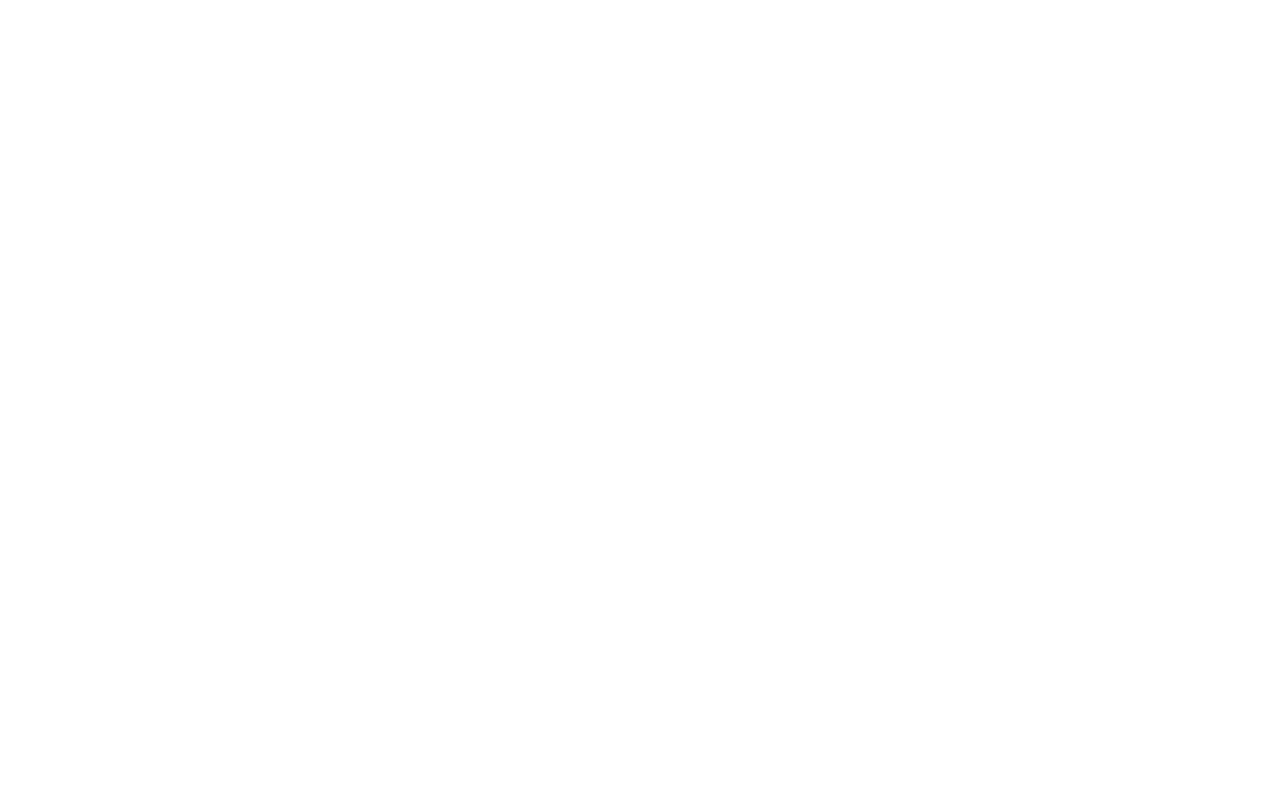
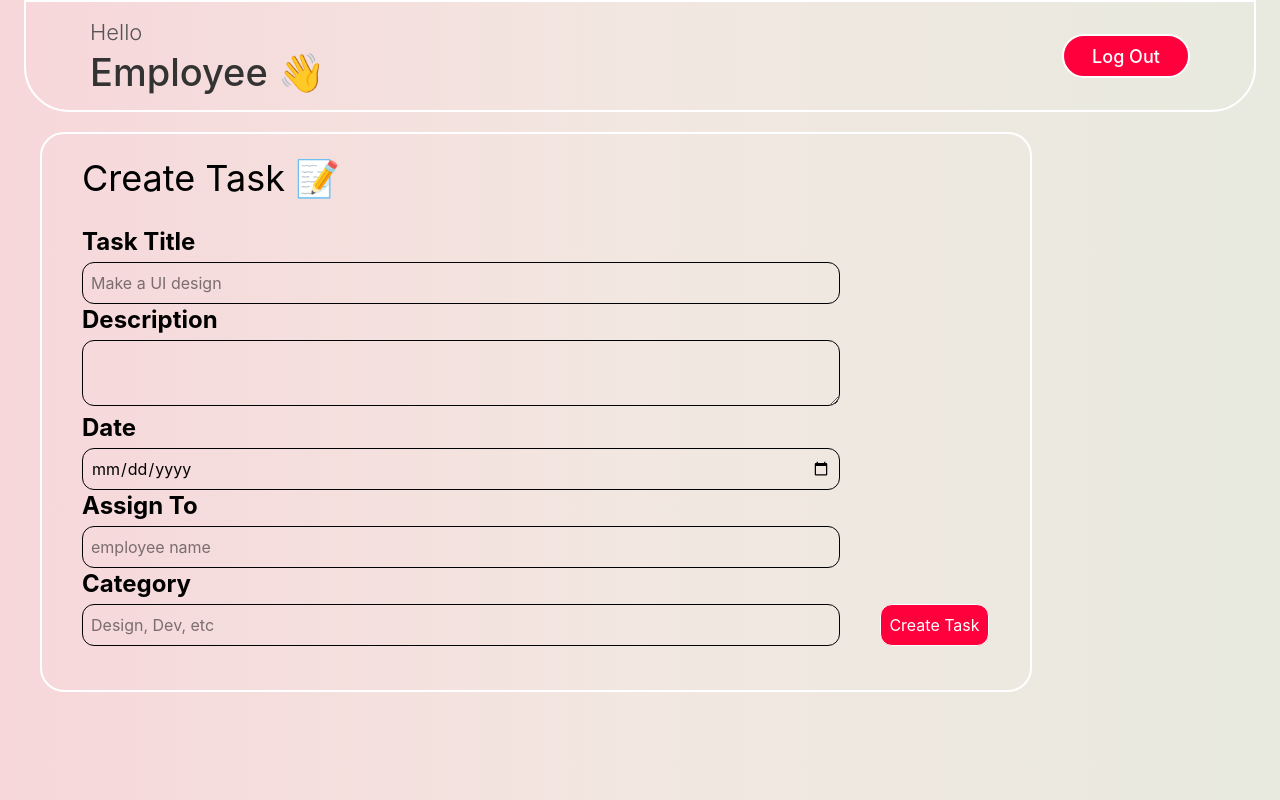
Before and after one commit to RohitSingh403/Employee-Management-System, a React (Vite) app: page / in a window 1280 px wide. Built offline with nearby package versions, Linux system fonts and the light colour scheme.

Commit message:
feat: build admin panel create task Ui

```diff
--- a/src/App.jsx
+++ b/src/App.jsx
@@ -1,5 +1,6 @@
 
 import "./App.css";
+import { AdminDashboard } from "./components/Dashboard/AdminDashboard";
 // import { Login } from "./components/Auth/Login";
 // import { EmployeeDashboard } from "./components/Dashboard/EmployeeDashboard";
 // import { Header } from "./components/Sementic/Header";
@@ -9,6 +10,7 @@
     <div>
       {/* <Login></Login> */}
       {/* <EmployeeDashboard></EmployeeDashboard> */}
+      <AdminDashboard></AdminDashboard>
     </div>
   )
 }
--- a/src/components/Dashboard/AdminDashboard.jsx
+++ b/src/components/Dashboard/AdminDashboard.jsx
@@ -0,0 +1,37 @@
+import { Header } from "../Sementic/Header";
+export const AdminDashboard = function () {
+  return (
+    <div className="h-screen w-full bg-gradient-to-r from-[#f7d7da] via-[#f2e7e1] to-[#e8eadf]">
+      <Header></Header>
+      <div className=" h-140 w-248 border-[2px] border-white rounded-3xl mt-5 pl-10 ml-10 flex flex-col mb-10  ">
+        {/* <div className="flex "> */}
+        <h1 className="text-4xl mb-7 pt-6">Create Task 📝</h1>
+        {/* </div> */}
+        <form>
+          <h3 className="text-2xl font-bold">Task Title</h3>
+          <input
+            className="mt-1 border rounded-xl p-2 w-[80%]"
+            type="text"
+            placeholder="Make a UI design"
+          />
+          <h3 className="text-2xl font-bold">Description</h3>
+          <textarea className="border mt-1 border rounded-xl p-2 w-[80%]" name="" id=""></textarea>
+          <h3 className="text-2xl font-bold">Date</h3>
+          <input
+          className="mt-1 border rounded-xl p-2 w-[80%]"
+           type="date" />
+          <h3 className="text-2xl font-bold">Assign To</h3>
+          <input
+          className="mt-1 border rounded-xl p-2 w-[80%]"
+          type="text" placeholder="employee name" />
+
+          <h3 className="text-2xl font-bold">Category</h3>
+          <input
+          className="mt-1 border rounded-xl p-2 w-[80%]"
+           type="text" placeholder="Design, Dev, etc" />
+          <button className=" ml-10 cursor-pointer border p-2 text-white rounded-xl bg-[#ff003d]">Create Task</button>
+        </form>
+      </div>
+    </div>
+  );
+};
--- a/src/components/Sementic/Header.jsx
+++ b/src/components/Sementic/Header.jsx
@@ -15,7 +15,7 @@
 export const Header = function () {
   return (
     <header className="w-full px-6 ">
-      <div className="h-28 w-full rounded-b-[45px] bg-gradient-to-r from-[#f7d7da] via-[#f2e7e1] to-[#e8eadf] flex items-center justify-between px-16">
+      <div className="h-28 w-full rounded-b-[45px] border-[2px] border-white bg-gradient-to-r from-[#f7d7da] via-[#f2e7e1] to-[#e8eadf] flex items-center justify-between px-16">
         {/* Left Section */}
         <div className="flex flex-col justify-center">
           <h4 className="text-[22px] font-light text-[#555555]">Hello</h4>
```
Also changed, not shown: src/assets/to-do-list.png (added).
